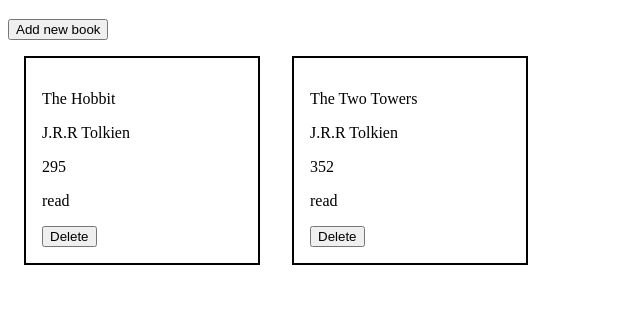
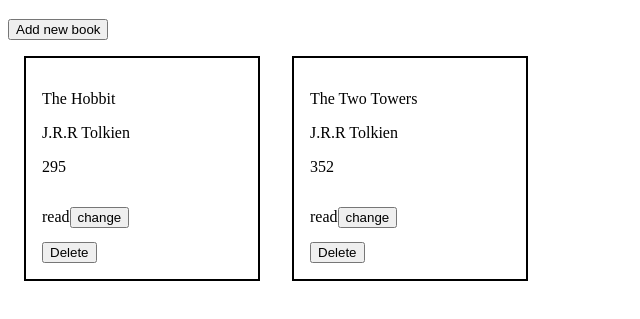
Before and after one commit to TarsisViana/library, a plain HTML site: page index.html in a window 1280 px wide. Shown: the part 61-380 px from the top of the page, without its empty margins (0-640 px from the left). Drawn offline with Linux system fonts and the light colour scheme.

Commit message:
Add the change button
Adding the event listener to the button when it is created makes it
really easy to get the book the button is related to.

```diff
--- a/index.html
+++ b/index.html
@@ -17,8 +17,12 @@
       margin: 1rem;
       padding: 1rem;
     }
-    button[value = 1]{
-      background-color: aqua;
+    p.read{
+      display: inline-block;
+    }
+
+    button[btnID]{
+      display: block;
     }
 
     fieldset{
--- a/script.js
+++ b/script.js
@@ -13,12 +13,11 @@ const Book = {
     this.author = author;
     this.pages = pages;
     this.read = read;
-    return this
   },
 
-  changeRead: () => {
+  changeRead: function () {
     if(this.read == 'read') this.read = 'not read';
-    else this.read = 'read'
+    else this.read = 'read';
   }
 };
 
@@ -58,8 +57,17 @@ function addBookToLibrary(book, array){
     const read = document.createElement('p');
     read.setAttribute('class', 'read');
 
+    //make change button
+    const changeBtn = document.createElement('button');
+    changeBtn.setAttribute('class', 'change');
+    changeBtn.innerHTML = 'change';
+    changeBtn.addEventListener('click', () =>{
+      book.changeRead();
+      read.innerHTML = book.read;
+    });
+
+
     const deleteBtn = document.createElement('button');
-    let pos = array.length - 1;
     //link the card id to the delete button
     deleteBtn.setAttribute('btnid', uniqueID);
     deleteBtn.innerHTML = 'Delete';
@@ -77,7 +85,9 @@ function addBookToLibrary(book, array){
     divCard.appendChild(author);
     divCard.appendChild(pages);
     divCard.appendChild(read);
+    divCard.appendChild(changeBtn);
     divCard.appendChild(deleteBtn);
+
 
     //add content to the elements
     for(const property in book){
```
